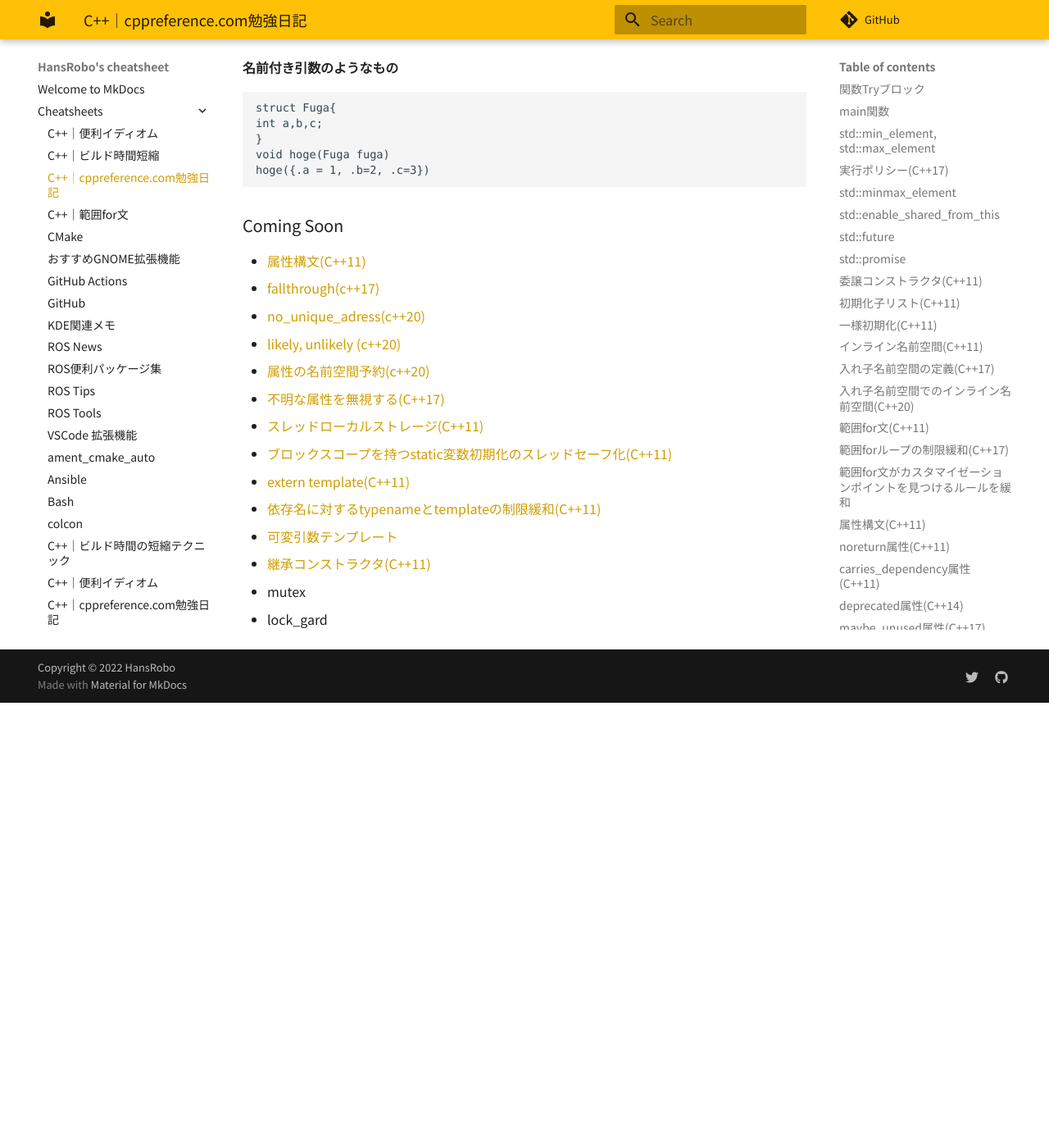
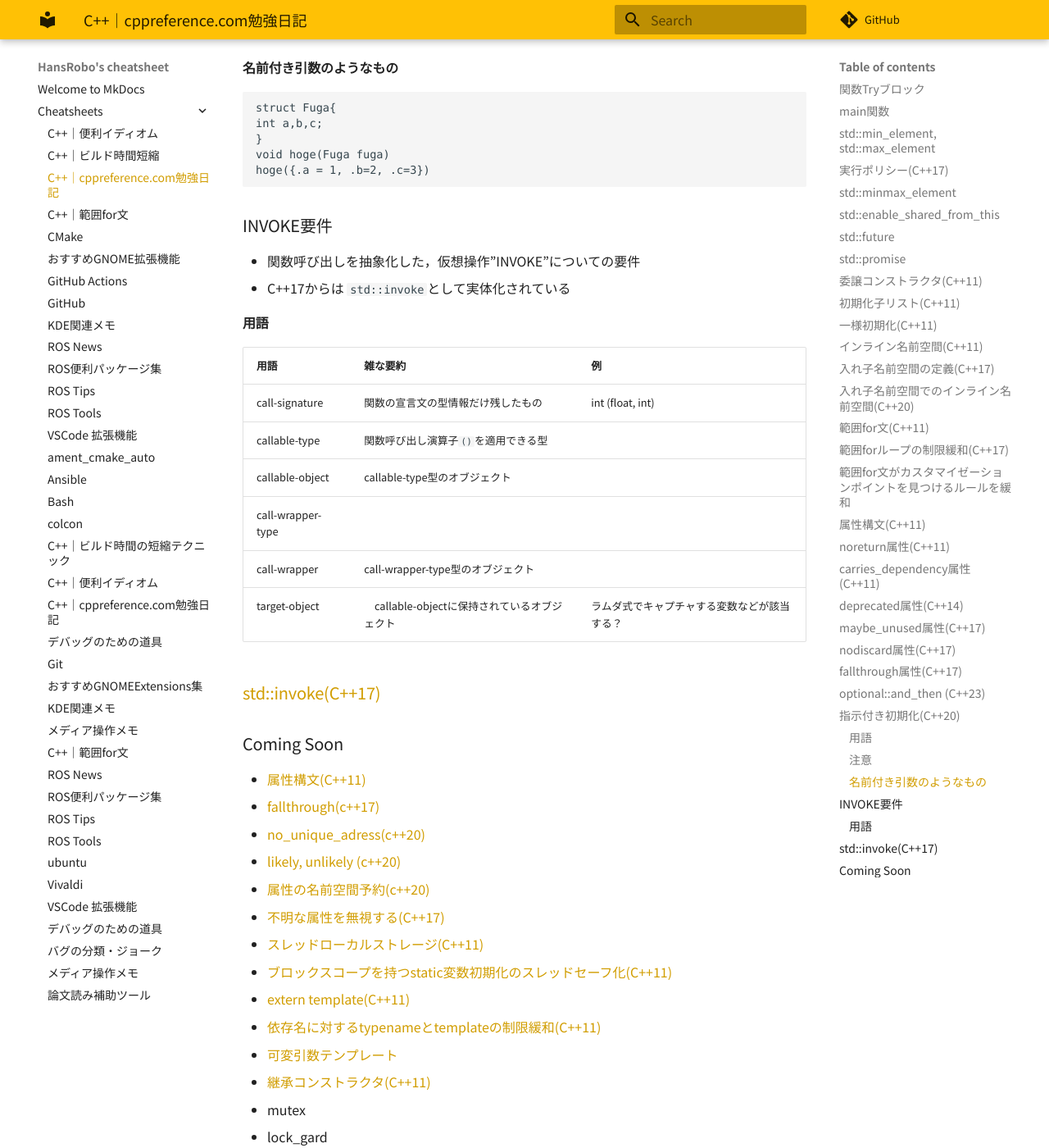
Before and after one commit to HansRobo/mycheatsheet_mkdocs, an MkDocs documentation site: the page built from docs/cheatsheets/C++｜勉強日記.md, in a window 1280 px wide and 1400 px high, scrolled down 11389 px. Shown: the whole window at 82% size. Built offline with MkDocs 1.6.1 and Material for MkDocs 9.7.7, drawn with Linux system fonts in a browser that asks for light colours; some web fonts are replaced; comment, search, counter and statistics services are not loaded; before the commit the page ends 12246 px from its top, so only the background shows below that.

Commit message:
🔄 synced local 'docs/cheatsheets' with remote 'cheatsheets'

````diff
--- a/docs/cheatsheets/C++｜勉強日記.md
+++ b/docs/cheatsheets/C++｜勉強日記.md
@@ -490,6 +490,26 @@
 hoge({.a = 1, .b=2, .c=3})
 ```
 
+### INVOKE要件
+
+- 関数呼び出しを抽象化した，仮想操作”INVOKE”についての要件
+- C++17からは `std::invoke`として実体化されている
+
+#### 用語
+
+| 用語              | 雑な要約                             | 例               |
+| ----------------- | ------------------------------------ | ---------------- |
+| call-signature    | 関数の宣言文の型情報だけ残したもの   | int (float, int) |
+| callable-type     | 関数呼び出し演算子`()`を適用できる型 |                  |
+| callable-object   | callable-type型のオブジェクト        |                  |
+| call-wrapper-type |                                      |                  |
+| call-wrapper      | call-wrapper-type型のオブジェクト    |                  |
+| target-object                  |　callable-objectに保持されているオブジェクト| ラムダ式でキャプチャする変数などが該当する？                  |
+
+
+### [std::invoke(C++17)](https://cpprefjp.github.io/reference/functional/invoke.html)
+
+
 
 ### Coming Soon
 
````
